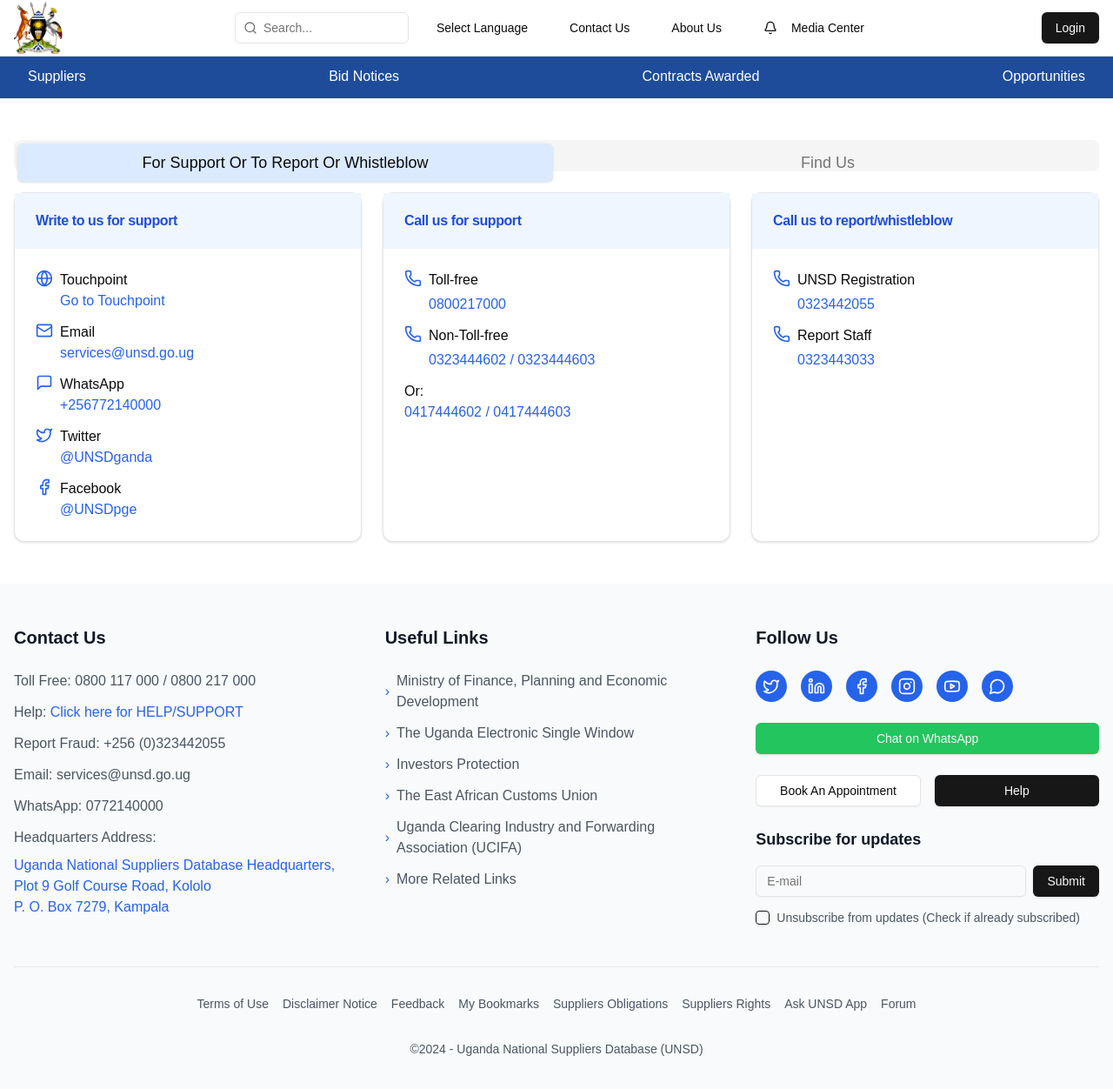
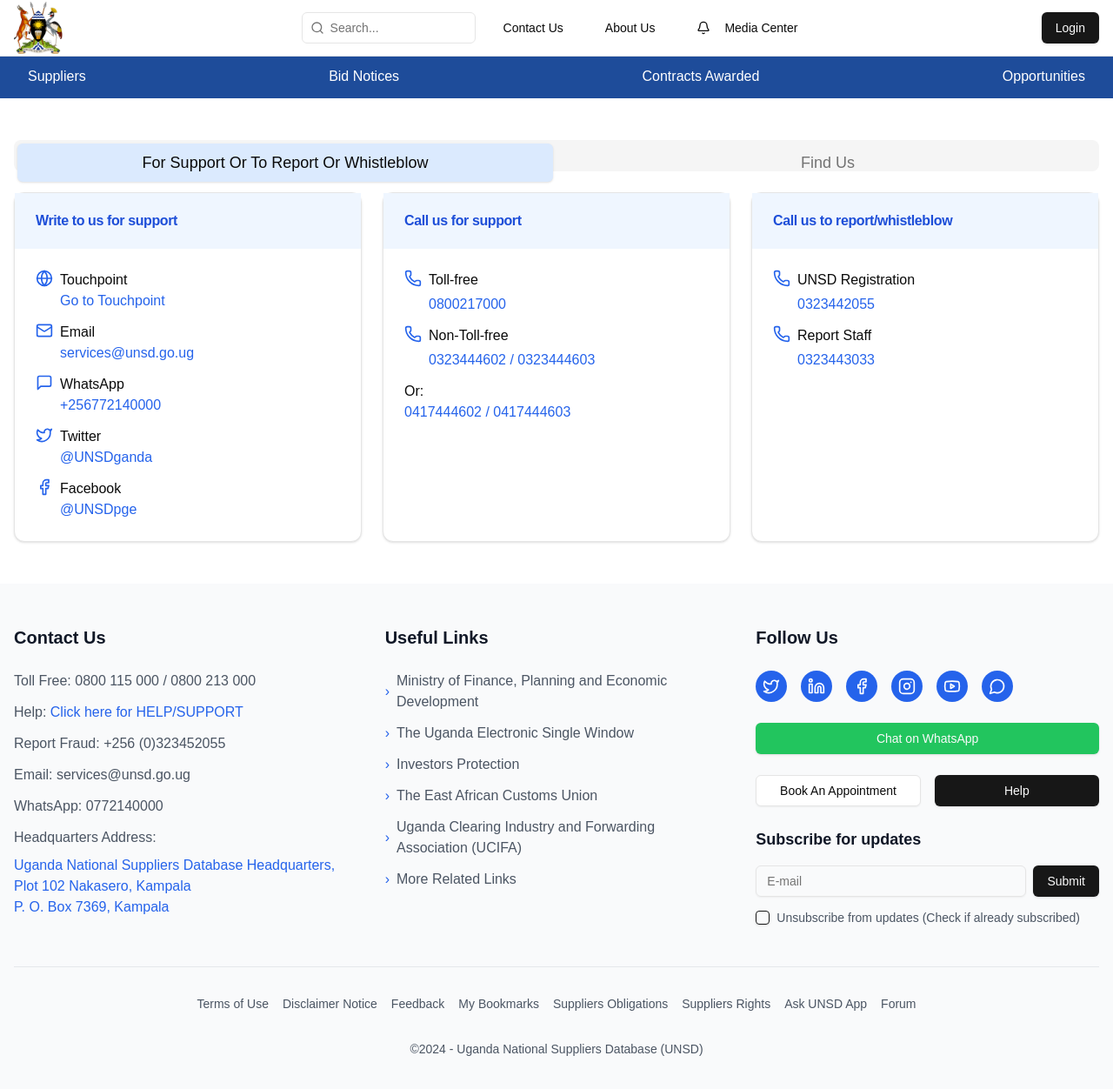
Before and after one commit to aleku399/usma, a Next.js app: page /contact in a window 1280 px wide. Shown: the top 1252 px of the page at 87% size. Built offline with nearby package versions, Linux system fonts and the light colour scheme.

Commit message:
Add correct year

```diff
--- a/components/hero-carousel.tsx
+++ b/components/hero-carousel.tsx
@@ -15,7 +15,7 @@
     title: "Join the Uganda National Suppliers Database Today",
     subtitle: "",
     description: "Become part of a network that connects, supports, and advocates for suppliers across Uganda.",
-    deadline: "Registration closes on 31st December 2024",
+    deadline: "Registration closes on 31st December 2025",
     align: "right"
   },
   {
@@ -26,7 +26,7 @@
     align: "right"
   },
   {
-    image: "/s4.jpg",
+    image: "/study.jpg",
     title: "Stay Informed and Competitive",
     highlight: ["Access Industry Insights"],
     description: "Gain access to valuable information, updates, and best practices to stay ahead in the supply chain sector.",
--- a/components/site-footer.tsx
+++ b/components/site-footer.tsx
@@ -13,14 +13,14 @@
           <div>
             <h3 className="mb-6 text-xl font-semibold text-gray-900">Contact Us</h3>
             <div className="space-y-3 text-gray-600">
-              <p>Toll Free: 0800 117 000 / 0800 217 000</p>
+              <p>Toll Free: 0800 115 000 / 0800 213 000</p>
               <p>
                 Help:{" "}
                 <Link href="#" className="text-blue-600 hover:underline">
                   Click here for HELP/SUPPORT
                 </Link>
               </p>
-              <p>Report Fraud: +256 (0)323442055</p>
+              <p>Report Fraud: +256 (0)323452055</p>
               <p>Email: services@unsd.go.ug</p>
               <p>WhatsApp: 0772140000</p>
               <div>
@@ -28,9 +28,9 @@
                 <Link href="#" className="text-blue-600 hover:underline">
                   Uganda National Suppliers Database Headquarters,
                   <br />
-                  Plot 9 Golf Course Road, Kololo
+                  Plot 102 Nakasero, Kampala
                   <br />
-                  P. O. Box 7279, Kampala
+                  P. O. Box 7369, Kampala
                 </Link>
               </div>
             </div>
--- a/components/site-header.tsx
+++ b/components/site-header.tsx
@@ -7,12 +7,6 @@
 import { Bell, MoreVertical, Search } from "lucide-react";
 
 import { Button } from "@/components/ui/button";
-import {
-  DropdownMenu,
-  DropdownMenuContent,
-  DropdownMenuItem,
-  DropdownMenuTrigger,
-} from "@/components/ui/dropdown-menu";
 import { Input } from "@/components/ui/input";
 import { Sheet, SheetContent, SheetTrigger } from "@/components/ui/sheet";
 import { useAuth } from "@/context/auth-context";
@@ -69,16 +63,7 @@
             </form>
 
 
-            <DropdownMenu>
-              <DropdownMenuTrigger asChild>
-                <Button variant="ghost">Select Language</Button>
-              </DropdownMenuTrigger>
-              <DropdownMenuContent align="end">
-                <DropdownMenuItem>English</DropdownMenuItem>
-                <DropdownMenuItem>Swahili</DropdownMenuItem>
-                <DropdownMenuItem>Luganda</DropdownMenuItem>
-              </DropdownMenuContent>
-            </DropdownMenu>
+
 
             <Link href="/contact">
               <Button variant="ghost">Contact Us</Button>
```
